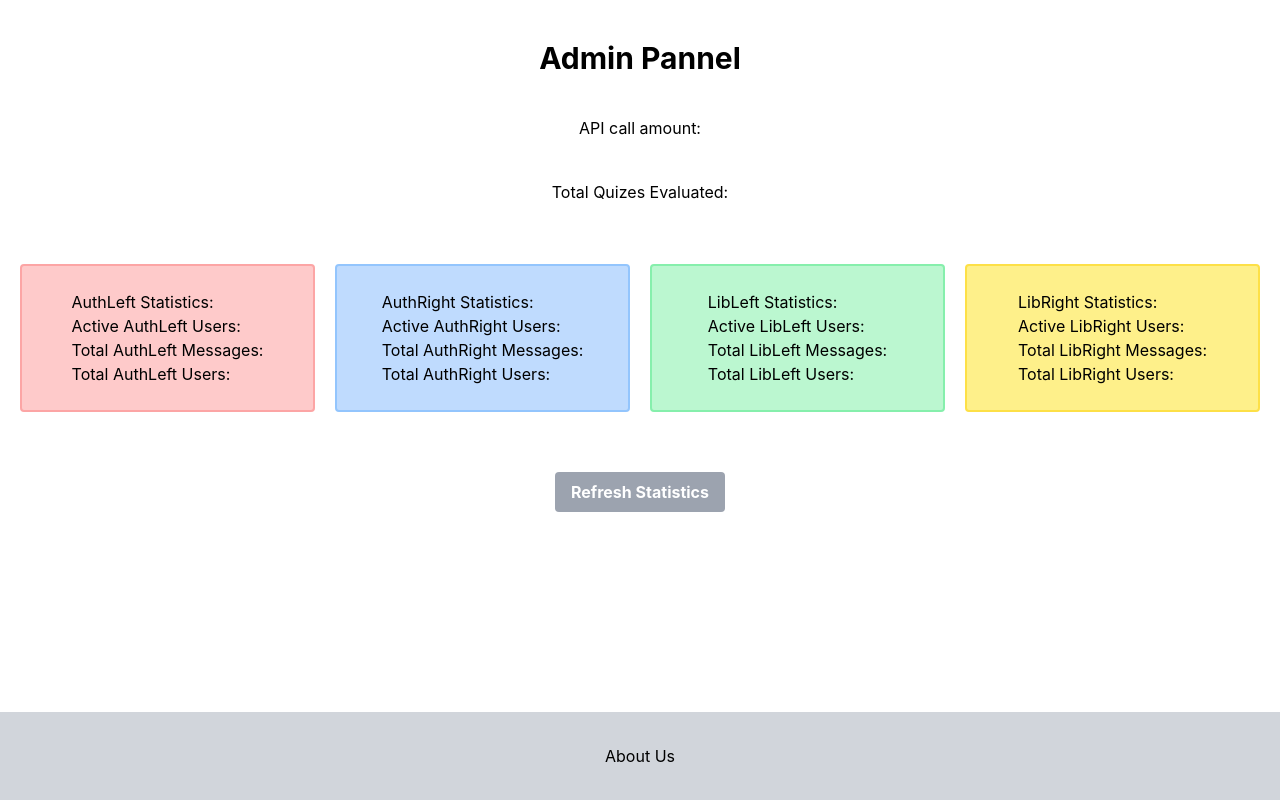
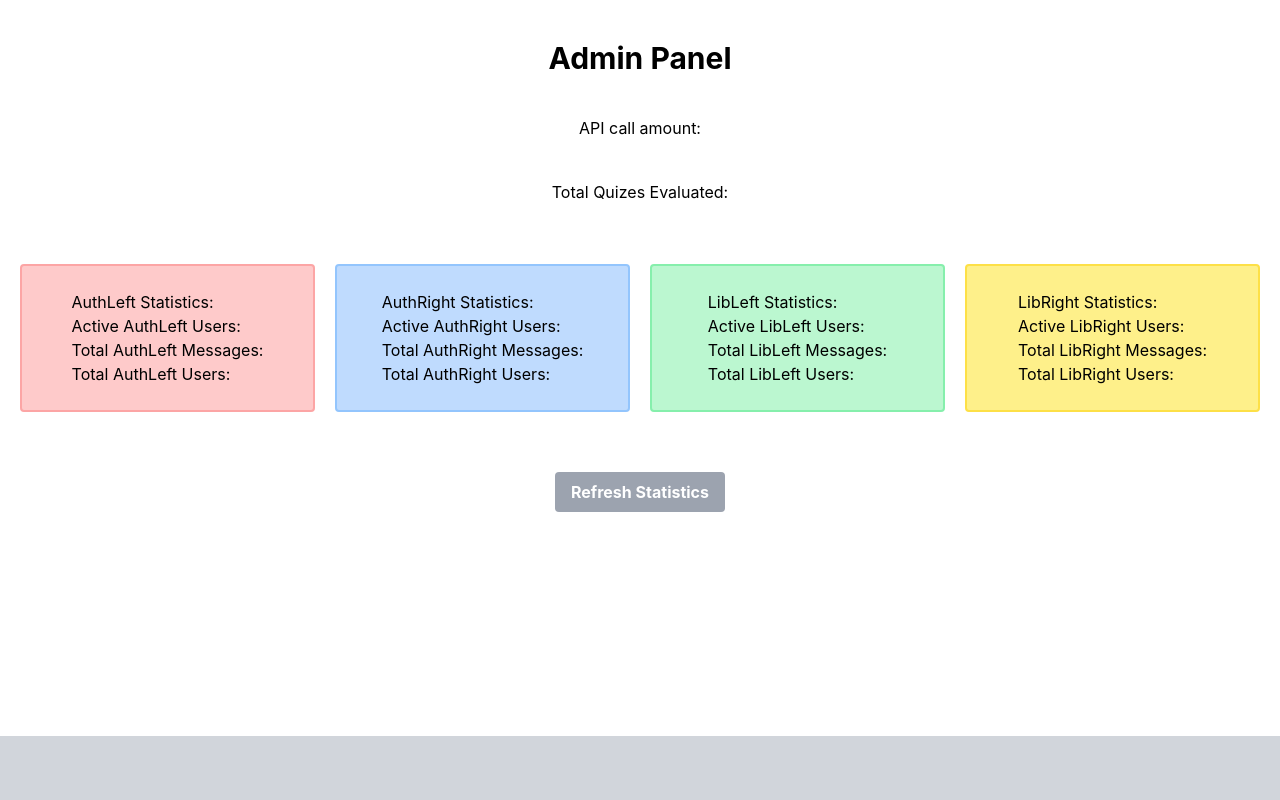
Before and after one commit to XenoxJeager/Polichat, a React (Create React App) app in the folder frontend/: page /analytics in a window 1280 px wide. Built offline with nearby package versions, Linux system fonts and the light colour scheme.

Commit message:
final commit

```diff
--- a/frontend/src/pages/analytics/Analytics.tsx
+++ b/frontend/src/pages/analytics/Analytics.tsx
@@ -107,7 +107,7 @@ export class Analytics extends React.Component<AnalyticsProps, AnalyticsState> {
             <div className="">
 
                 <div className="justify-center flex p-10 whitespace-pre-line">
-                    <h1 className="  text-3xl font-bold ">{"Admin Pannel"}</h1>
+                    <h1 className="  text-3xl font-bold ">{"Admin Panel"}</h1>
                 </div>
 
                 <div className="justify-center flex pb-10">
@@ -155,7 +155,7 @@ export class Analytics extends React.Component<AnalyticsProps, AnalyticsState> {
                 </div>
 
                 <div className="fixed inset-x-0 bottom-0 p-8 bg-gray-300 justify-center flex">
-                <a href="">About Us</a>
+
                 </div>
 
             </div>
--- a/frontend/src/pages/landing/Landing.tsx
+++ b/frontend/src/pages/landing/Landing.tsx
@@ -59,7 +59,7 @@ export default class Landing extends React.Component<{}, LandingState> {
                         </button>
                     </Link>
                 <div className="fixed inset-x-0 bottom-0 p-8 bg-gray-300 justify-center flex">
-                <a href="">About Us</a>
+                <a href="/signin">Login</a>
                 </div>
 
             </div>
--- a/frontend/src/pages/quiz/Quiz.tsx
+++ b/frontend/src/pages/quiz/Quiz.tsx
@@ -129,7 +129,7 @@ export class Quiz extends React.Component<QuizProps, QuizState> {
                     <button onClick={() => this.tryNextQuestion()} className="bg-blue-500 hover:bg-blue-600 text-white font-bold py-3 px-6 rounded-r">Next</button>
                 </div>
                 <div className="fixed inset-x-0 bottom-0 p-8 bg-gray-300 justify-center flex">
-                <a href="">About Us</a>
+
                 </div>
 
             </div>
--- a/frontend/src/pages/signIn/SignIn.tsx
+++ b/frontend/src/pages/signIn/SignIn.tsx
@@ -58,7 +58,7 @@ class SignIn extends React.Component<SignInProps, SignInState> {
                                 </div>
                                 <div className="mt-4">
                                     <label>Password</label>
-                                    <input type="text" placeholder="Password"
+                                    <input type="password" placeholder="*******"
                                     className="w-full px-4 py-2 mt-2 rounded-5 bg-gray-50"
                                     onChange={(event) => this.setState({password: event.target.value})}
                                     />
```
Also changed, not shown: 1 other file (tests, documents, lock files or other folders).
